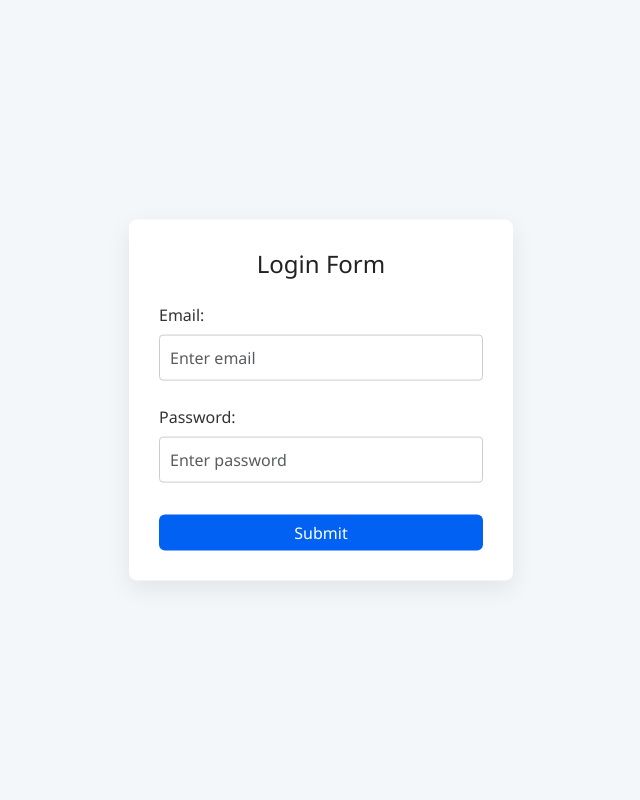
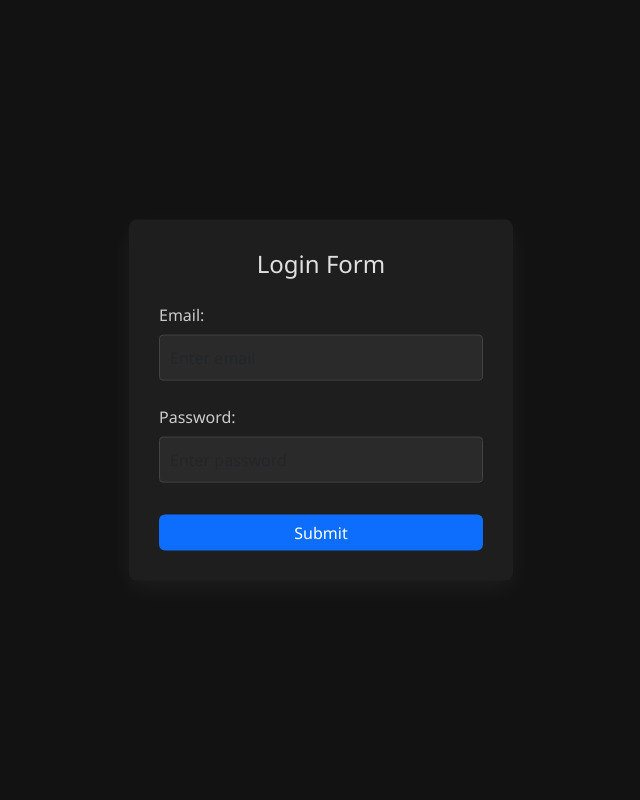
Before and after one commit to supratim-sc/ISWPL_Hardware, a Django app: page / in a window 1280 px wide. Shown: the whole page, without its empty margins (319-959 px from the left). Run offline with Django 5.2, Linux system fonts and the light colour scheme.

Commit message:
implement darkmode webpage and seperate the css to static folder

```diff
--- /dev/null
+++ b/iswpl_hardware/static/css/accounts/login.css
@@ -0,0 +1,73 @@
+body {
+  background: #121212;
+  position: relative;
+  height: 100vh;
+  font-family: "Segoe UI", Tahoma, Geneva, Verdana, sans-serif;
+  color: #f0f0f0;
+}
+
+.container {
+  width: 30%;
+  margin: 0 auto;
+  background: #1e1e1e;
+  border-radius: 8px;
+  position: absolute;
+  top: 50%;
+  z-index: 2;
+  padding: 30px;
+  left: 50%;
+  transform: translate(-50%, -50%);
+  box-shadow: 0 8px 24px rgba(255, 255, 255, 0.05);
+}
+
+button {
+  width: 100%;
+  color: #fff !important;
+  border-radius: 6px !important;
+  border: none !important;
+  background: #0d6efd !important;
+  margin-top: 2rem;
+  padding: 10px 16px;
+  font-weight: 600;
+  transition: background 0.3s ease;
+}
+
+button:hover {
+  background: #0a58ca !important;
+}
+
+.container h4 {
+  margin-top: 0;
+  text-align: center;
+  color: #e0e0e0;
+  margin-bottom: 1.5rem;
+}
+
+label {
+  font-weight: 500;
+  color: #ccc;
+}
+
+input.form-control {
+  border-radius: 4px;
+  border: 1px solid #444;
+  padding: 10px;
+  margin-top: 0.5rem;
+  background-color: #2a2a2a;
+  color: #f0f0f0;
+}
+
+/* Tablets (max width: 1024px) */
+@media (max-width: 1024px) {
+  .container {
+    width: 50%;
+  }
+}
+
+/* Mobile Phones (max width: 768px) */
+@media (max-width: 768px) {
+  .container {
+    width: 90%;
+    padding: 20px;
+  }
+}
--- a/templates/accounts/login.html
+++ b/templates/accounts/login.html
@@ -1,83 +1,11 @@
 {% extends 'includes/base.html' %}
 
 <!-- LOADING STATIC FILES -->
-{% load static %}
+{% load static %} {% load static %}
 
 <!-- CONTENT BLOCK -->
 {% block content %}
-<style>
-  body {
-    background: #f4f7fa;
-    position: relative;
-    height: 100vh;
-    font-family: "Segoe UI", Tahoma, Geneva, Verdana, sans-serif;
-    color: #333;
-  }
-
-  .container {
-    width: 30%;
-    margin: 0 auto;
-    background: #ffffff;
-    border-radius: 8px;
-    position: absolute;
-    top: 50%;
-    z-index: 2;
-    padding: 30px;
-    left: 50%;
-    transform: translate(-50%, -50%);
-    box-shadow: 0 8px 24px rgba(0, 0, 0, 0.08);
-  }
-
-  button {
-    width: 100%;
-    color: #fff !important;
-    border-radius: 6px !important;
-    border: none !important;
-    background: #0061f2 !important;
-    margin-top: 2rem;
-    padding: 10px 16px;
-    font-weight: 600;
-    transition: background 0.3s ease;
-  }
-
-  button:hover {
-    background: #004bb5 !important;
-  }
-
-  .container h4 {
-    margin-top: 0;
-    text-align: center;
-    color: #222;
-    margin-bottom: 1.5rem;
-  }
-
-  label {
-    font-weight: 500;
-  }
-
-  input.form-control {
-    border-radius: 4px;
-    border: 1px solid #ccc;
-    padding: 10px;
-    margin-top: 0.5rem;
-  }
-
-  /* Tablets (max width: 1024px) */
-  @media (max-width: 1024px) {
-    .container {
-      width: 50%;
-    }
-  }
-
-  /* Mobile Phones (max width: 768px) */
-  @media (max-width: 768px) {
-    .container {
-      width: 90%;
-      padding: 20px;
-    }
-  }
-</style>
-
+<link rel="stylesheet" href="static/css/accounts/login.css" />
 <div class="container">
   <h4 class="text-center">Login Form</h4>
   <form action="">
--- a/templates/includes/header.html
+++ b/templates/includes/header.html
@@ -1,11 +1,14 @@
 {% load static %}
-<!doctype html>
+<!DOCTYPE html>
 <html lang="en">
   <head>
-    <meta charset="utf-8">
-    <meta name="viewport" content="width=device-width, initial-scale=1">
+    <meta charset="utf-8" />
+    <meta name="viewport" content="width=device-width, initial-scale=1" />
     <title>ISWPL Hardware Division</title>
-    <link href="https://cdn.jsdelivr.net/npm/bootstrap@5.3.7/dist/css/bootstrap.min.css" rel="stylesheet">
-    <link href="icon/favicon.ico" rel="icon" type="image/x-icon">
+    <link
+      href="https://cdn.jsdelivr.net/npm/bootstrap@5.3.7/dist/css/bootstrap.min.css"
+      rel="stylesheet"
+    />
+    <link href="static/icon/favicon.ico" rel="icon" type="image/x-icon" />
   </head>
   <body>
```
